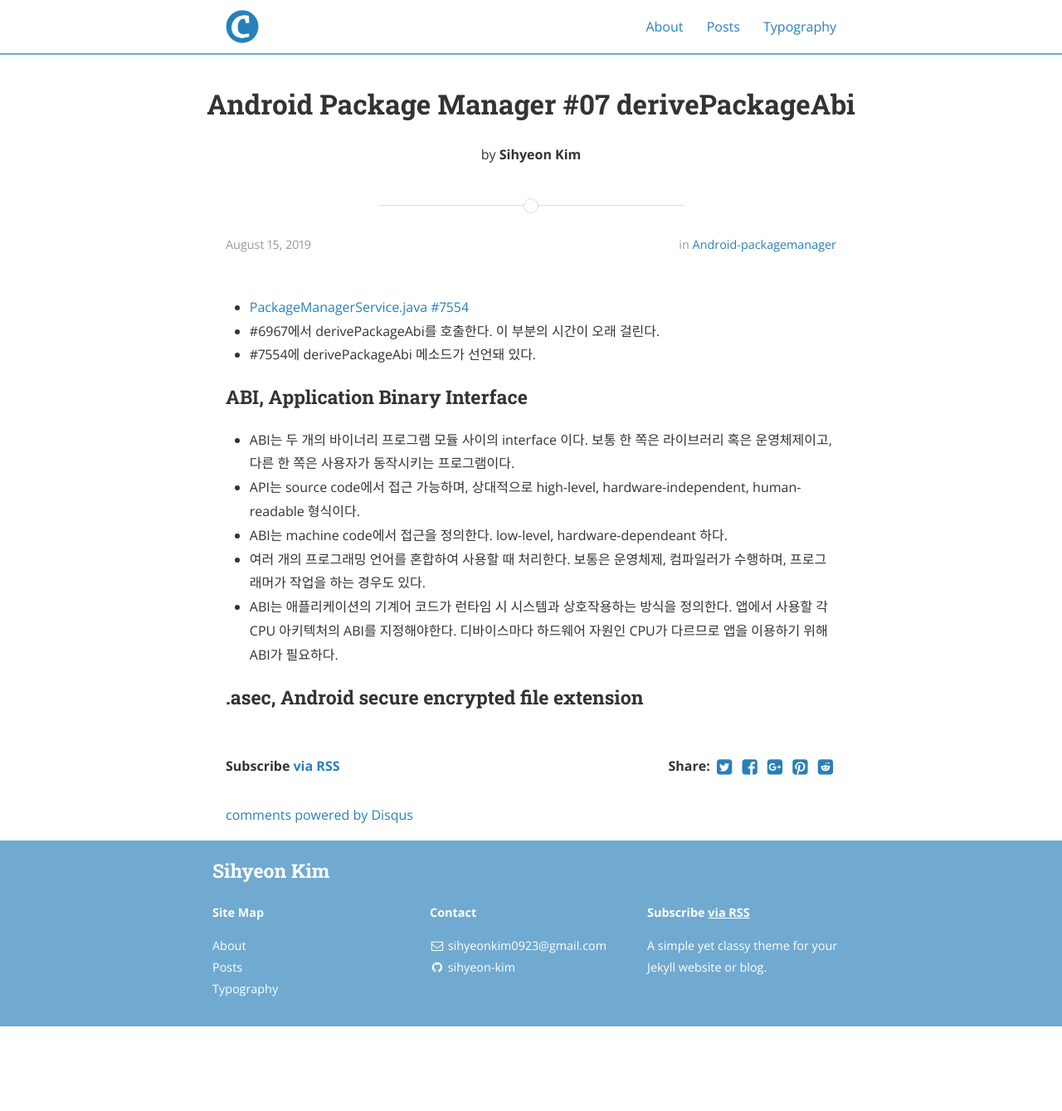
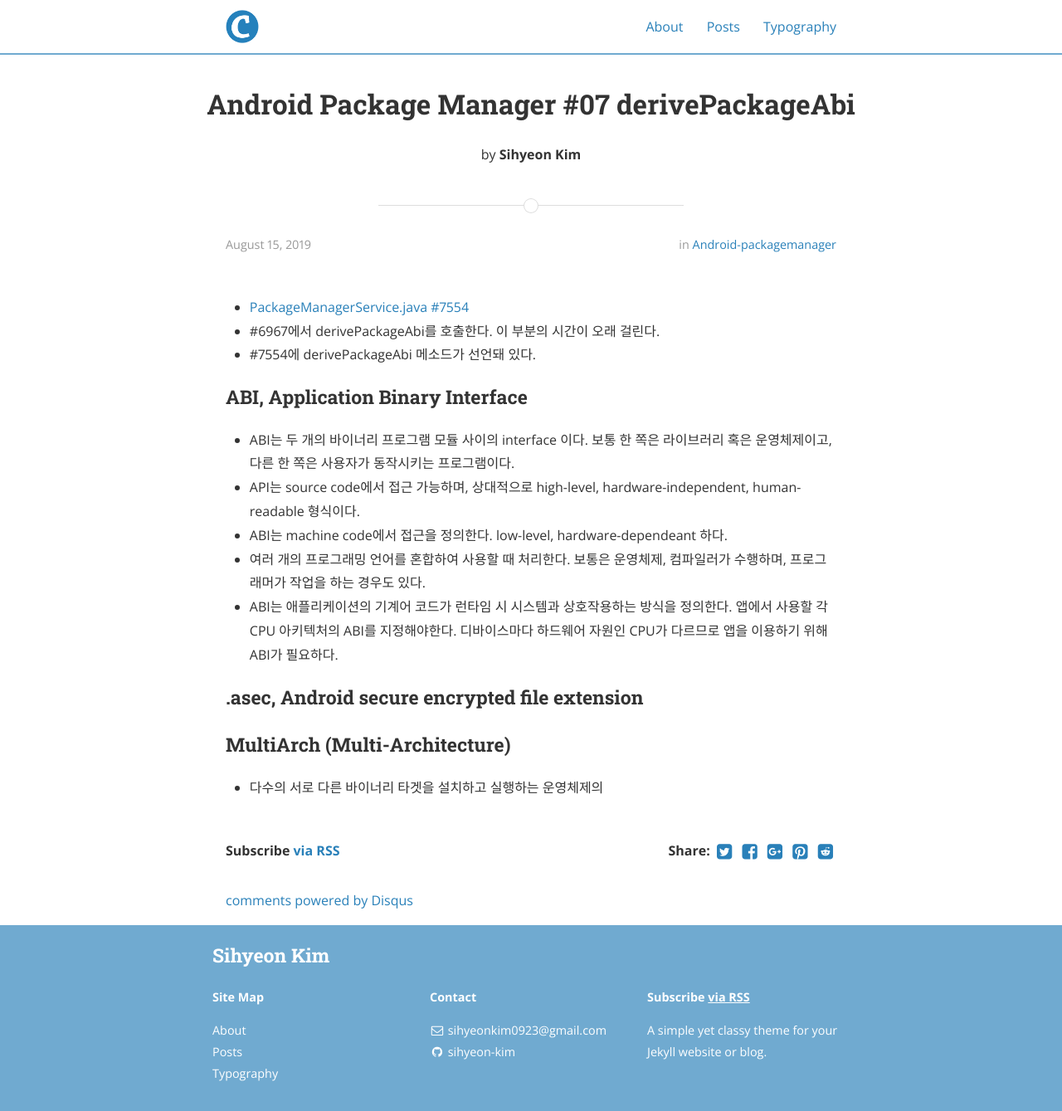
Before and after one commit to sihyeon-kim/sihyeon-kim.github.io, a Jekyll site: the page built from _posts/2019-08-15-Android-Package-Manager-#07-derivePackageAbi.markdown, in a window 1280 px wide. Shown: the whole page at 83% size. Built offline with Jekyll 4.4.1, drawn with Linux system fonts in a browser that asks for light colours; nearby versions of some CDN libraries; comment, search, counter and statistics services are not loaded; before the commit the page ends 1237 px from its top, so only the background shows below that.

Commit message:
Update 2019-08-15-Android-Package-Manager-#07-derivePackageAbi.markdown

```diff
--- a/_posts/2019-08-15-Android-Package-Manager-#07-derivePackageAbi.markdown
+++ b/_posts/2019-08-15-Android-Package-Manager-#07-derivePackageAbi.markdown
@@ -18,3 +18,6 @@ categories: android-packagemanager
 - ABI는 애플리케이션의 기계어 코드가 런타임 시 시스템과 상호작용하는 방식을 정의한다. 앱에서 사용할 각 CPU 아키텍처의 ABI를 지정해야한다. 디바이스마다 하드웨어 자원인 CPU가 다르므로 앱을 이용하기 위해 ABI가 필요하다.
 
 ### .asec, Android secure encrypted file extension
+
+### MultiArch (Multi-Architecture)
+- 다수의 서로 다른 바이너리 타겟을 설치하고 실행하는 운영체제의
```
